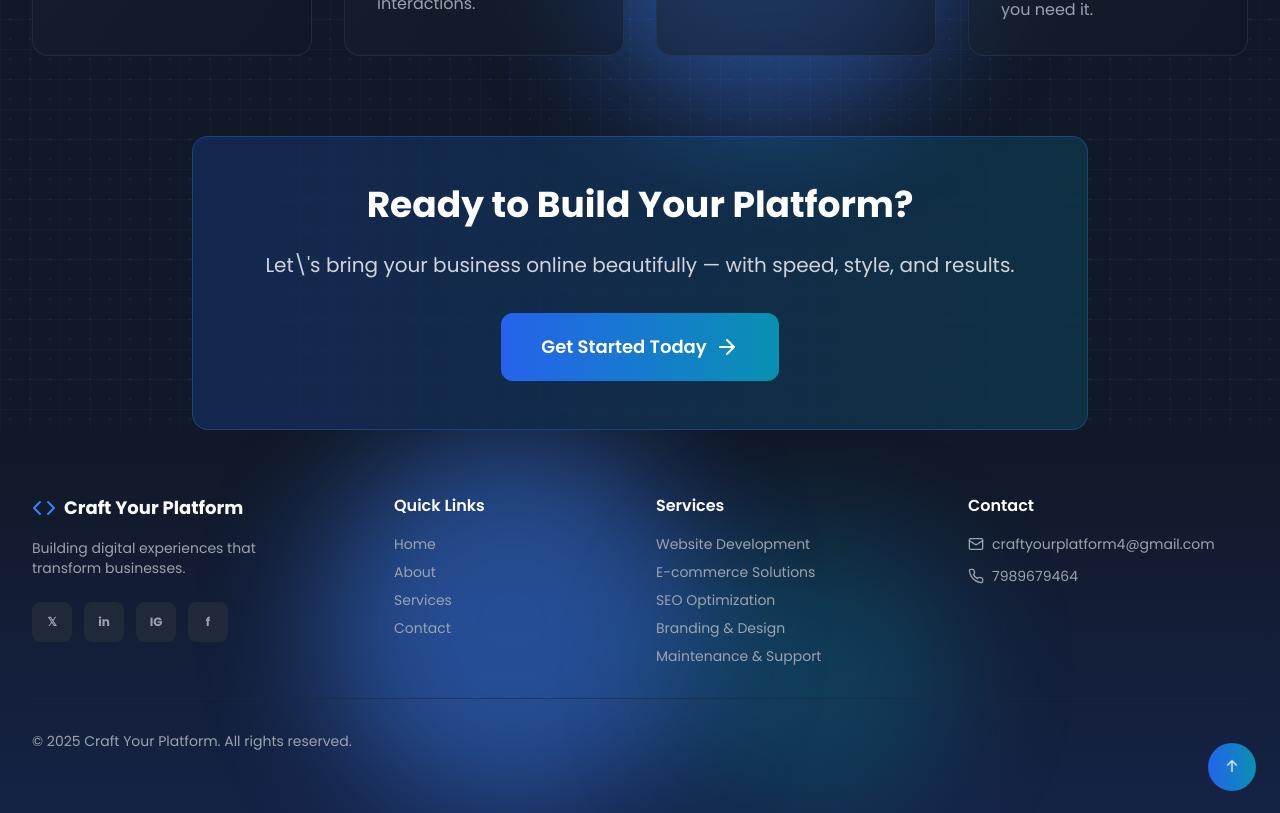
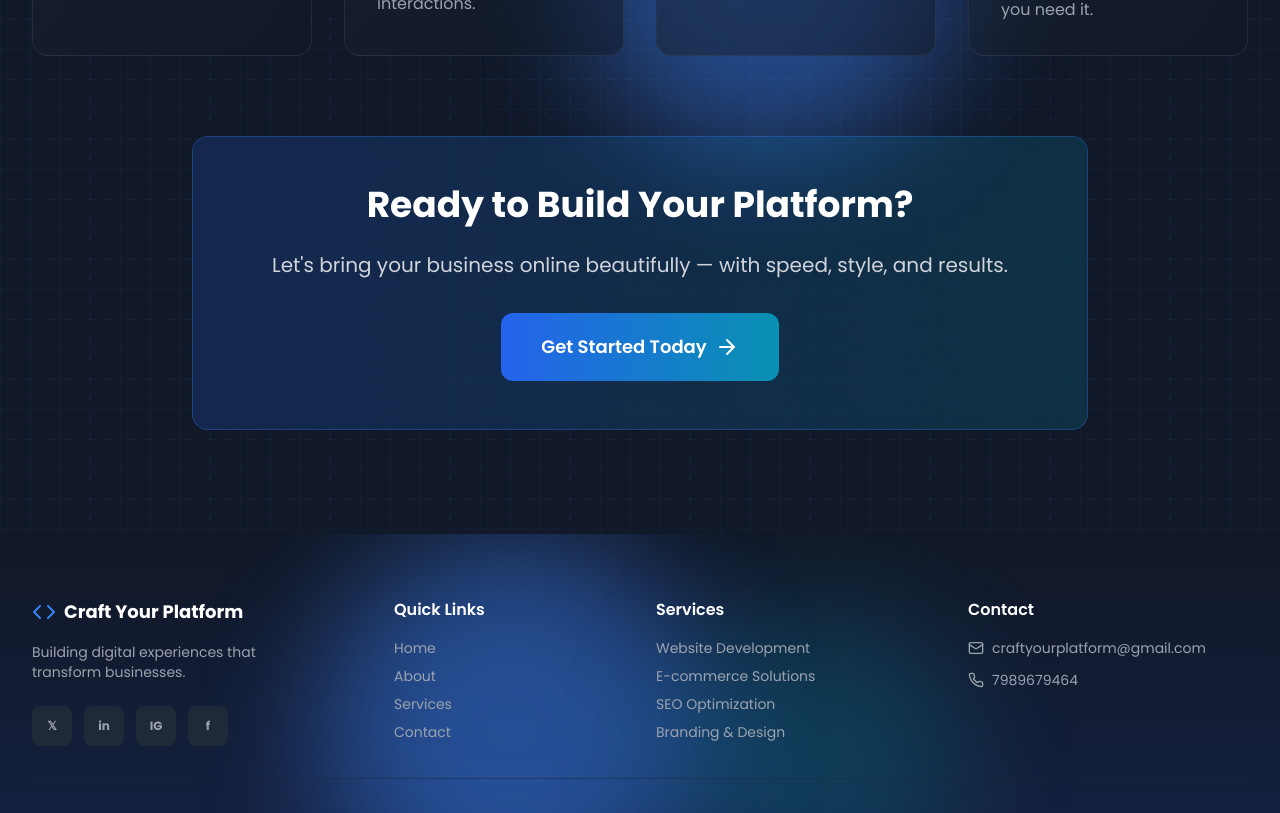
Before and after one commit to dhanushdddhanush/CraftYourPlatform, a React (Vite) app: page / in a window 1280 px wide. Shown: the part 3320-4133 px from the top of the page. Built offline with nearby package versions, Linux system fonts and the light colour scheme.

Commit message:
Whatsapp integration message, footer adjustment

```diff
--- a/src/App.tsx
+++ b/src/App.tsx
@@ -161,7 +161,7 @@ function App() {
 
       {/* WhatsApp Floating Button */}
       <a
-        href="https://wa.me/7989679464"
+        href="https://wa.me/7989679464?text=Hello!%20%F0%9F%98%8A%20Want%20a%20stunning%20website%20for%20your%20business?%20Share%20your%20requirements%20and%20we'll%20get%20back%20with%20a%20free%20quote!"
         target="_blank"
         rel="noopener noreferrer"
         className="fixed bottom-24 right-6 z-40 w-14 h-14 bg-gradient-to-r from-green-500 to-emerald-600 text-white rounded-full shadow-2xl hover:shadow-green-500/50 flex items-center justify-center transition-all duration-300 hover:scale-110 group"
@@ -233,7 +233,7 @@ function App() {
               </div>
             </div>
 
-            <div style={{ marginLeft: '50px' }}>
+            <div className="md:ml-[50px]">
               <h4 className="font-semibold mb-4 text-white">Quick Links</h4>
               <div className="space-y-2">
                 {[
@@ -260,16 +260,15 @@ function App() {
                 <button onClick={() => navigateTo('services')} className="hover:text-blue-400 hover:translate-x-1 transition-all duration-300 cursor-pointer block text-left">E-commerce Solutions</button>
                 <button onClick={() => navigateTo('seo')} className="hover:text-blue-400 hover:translate-x-1 transition-all duration-300 cursor-pointer block text-left">SEO Optimization</button>
                 <button onClick={() => navigateTo('services')} className="hover:text-blue-400 hover:translate-x-1 transition-all duration-300 cursor-pointer block text-left">Branding & Design</button>
-                <button onClick={() => navigateTo('services')} className="hover:text-blue-400 hover:translate-x-1 transition-all duration-300 cursor-pointer block text-left">Maintenance & Support</button>
               </div>
             </div>
 
             <div>
               <h4 className="font-semibold mb-4 text-white">Contact</h4>
               <div className="space-y-3 text-sm text-gray-400">
-                <a href="mailto:craftyourplatform4@gmail.com" className="flex items-center space-x-2 hover:text-blue-400 transition-colors duration-300 group">
+                <a href="mailto:craftyourplatform@gmail.com" className="flex items-center space-x-2 hover:text-blue-400 transition-colors duration-300 group">
                   <Mail className="w-4 h-4 group-hover:scale-110 transition-transform duration-300" />
-                  <span>craftyourplatform4@gmail.com</span>
+                  <span>craftyourplatform@gmail.com</span>
                 </a>
                 <a href="tel:7989679464" className="flex items-center space-x-2 hover:text-blue-400 transition-colors duration-300 group">
                   <Phone className="w-4 h-4 group-hover:scale-110 transition-transform duration-300" />
--- a/src/components/Contact.tsx
+++ b/src/components/Contact.tsx
@@ -31,8 +31,8 @@ export default function Contact() {
     {
       icon: Mail,
       title: 'Email Us',
-      details: 'craftyourplatform4@gmail.com',
-      subdetails: 'craftyourplatform4@gmail.com',
+      details: 'craftyourplatform@gmail.com',
+      subdetails: 'craftyourplatform@gmail.com',
     },
     {
       icon: Phone,
--- a/src/components/HomePage.tsx
+++ b/src/components/HomePage.tsx
@@ -368,7 +368,7 @@ export default function HomePage({ onNavigate }: HomePageProps) {
       <section
         id="why-choose"
         ref={(el) => (sectionRefs.current['why-choose'] = el)}
-        className="relative pt-16 pb-0 overflow-hidden texture-grid"
+        className="relative pt-16 pb-10 overflow-hidden texture-grid"
       >
         <div className="absolute inset-0 bg-gradient-to-b from-gray-900 via-blue-900/20 to-gray-900 texture-dots"></div>
         <div className="absolute top-1/3 right-1/4 w-96 h-96 bg-blue-500 rounded-full blur-3xl opacity-10 animate-pulse-slow"></div>
@@ -456,13 +456,13 @@ export default function HomePage({ onNavigate }: HomePageProps) {
           </div>
 
           {/* Call to Action */}
-          <div className={`text-center transition-all duration-1000 delay-600 ${isVisible('why-choose') ? 'opacity-100 translate-y-0' : 'opacity-0 translate-y-10'}`}>
+          <div className={`text-center transition-all duration-1000 delay-600 mb-16 ${isVisible('why-choose') ? 'opacity-100 translate-y-0' : 'opacity-0 translate-y-10'}`}>
             <div className="bg-gradient-to-r from-blue-600/20 to-cyan-600/20 backdrop-blur-sm border border-blue-500/30 rounded-2xl p-12 max-w-4xl mx-auto">
               <h3 className="text-3xl md:text-4xl font-bold text-white mb-6">
                 Ready to Build Your Platform?
               </h3>
               <p className="text-xl text-gray-300 mb-8 leading-relaxed">
-                Let\'s bring your business online beautifully — with speed, style, and results.
+                Let's bring your business online beautifully — with speed, style, and results.
               </p>
               <button
                 onClick={() => onNavigate('contact')}
```
